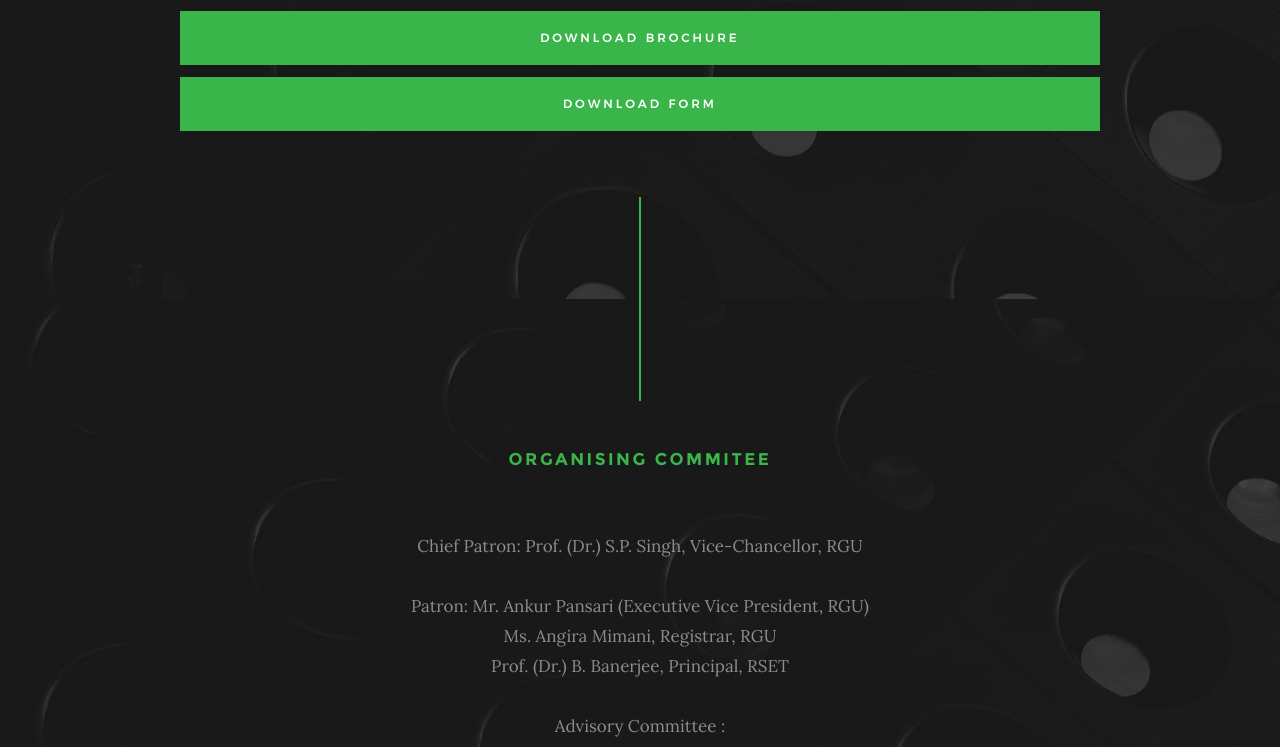
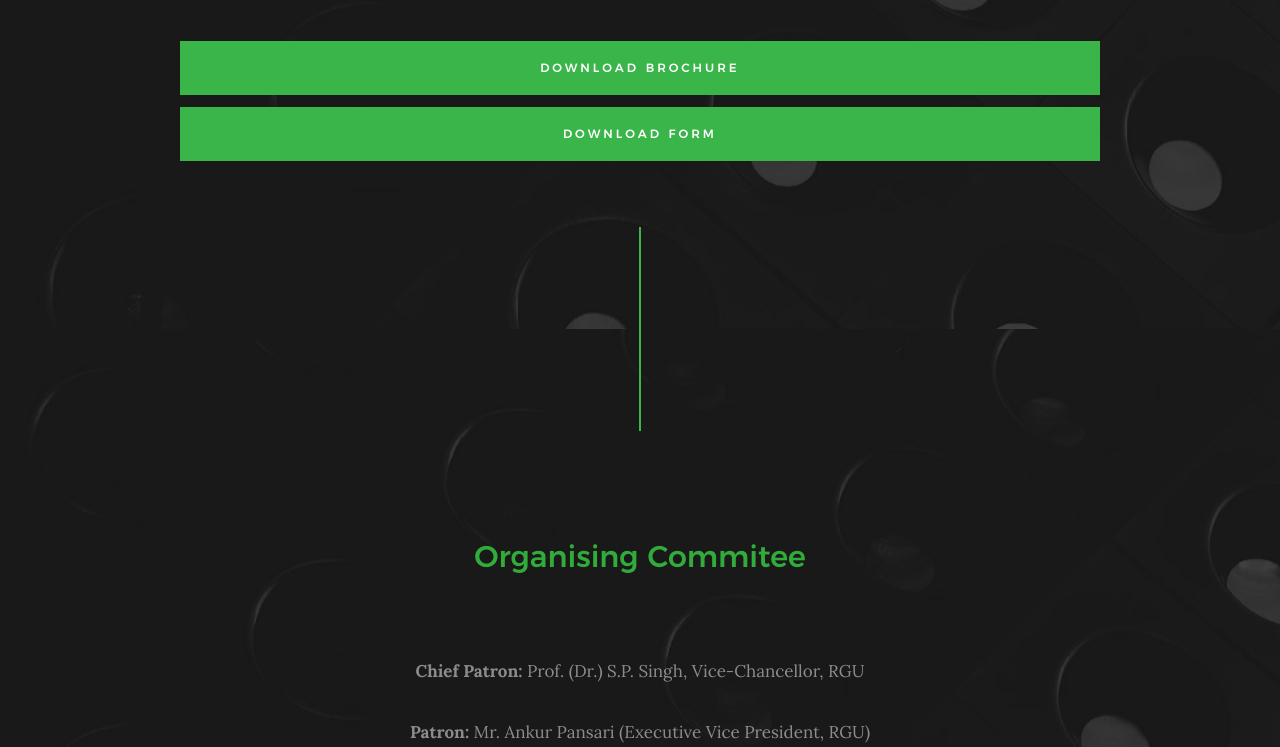
Before and after one commit to das11/fdp, a plain HTML site: page index.html in a window 1280 px wide. Shown: the part 6565-7312 px from the top of the page. Drawn offline with Linux system fonts and the light colour scheme; files whose address does not match are found by name.

Commit message:
font update

```diff
--- a/index.html
+++ b/index.html
@@ -393,11 +393,13 @@
                 <div class="service-text">
                     <h3 class="h2">Important Dates</h3>
                     <p>
+                        Dates of the FDP :
+                       <br>
+                       18th - 23rd June
+                       <br>
                        Last date of uploading the registration form : 30th May, 2018
                        <br>
-                       Dates of the fdp :
-                       <br>
-                       18th to 23rd June
+
 
                        List of selected participants will be uploaded on : 5th June, 2018<br>
                        <a href="#">List of selected participants</a>
@@ -507,21 +509,21 @@
 
         <div class="row section-header" data-aos="fade-up">
             <div class="col-full">
-                <h3 class="subhead">Organising Commitee</h3>
+                <h2 style="color: #31ab39">Organising Commitee</h2>
                 <p>
                     <br>
                     <br>
-                    Chief Patron: Prof. (Dr.) S.P. Singh, Vice-Chancellor, RGU
+                    <b>Chief Patron:</b> Prof. (Dr.) S.P. Singh, Vice-Chancellor, RGU
                     <br>
                     <br>
-                    Patron: Mr. Ankur Pansari (Executive Vice President, RGU)
+                    <b>Patron:</b> Mr. Ankur Pansari (Executive Vice President, RGU)
                     <br>
                     Ms. Angira Mimani, Registrar, RGU
                     <br>
                     Prof. (Dr.) B. Banerjee, Principal, RSET
                     <br>
                     <br>
-                    Advisory Committee :
+                    <b>Advisory Committee :</b>
                     <br>
                     Prof. (Dr.) P.K. Goswami, EE
                     <br>
@@ -534,22 +536,22 @@
                     Mr. Aniruddha Deka, HOD, CSE
                     <br>
                     <br>
-                    Co-ordinator: Prof. (Dr.) Bibha Das Saikia, Advisor, CE
+                    <b>Co-ordinator:</b> Prof. (Dr.) Bibha Das Saikia, Advisor, CE
                     <br>
                     <br>
-                    Coordinators: Prof. (Dr.) Arnab Sarma, HOD, CE
+                    <b>Coordinators:</b> Prof. (Dr.) Arnab Sarma, HOD, CE
                     <br>
                     Dr. Israﬁl Hussain, HOD, EE
                     <br>
                     <br>
-                    Conveners :
+                    <b>Conveners :</b>
                     <br>
                     Ms. Vanita Agrawal, Assistant Professor; Advisor, EE
                     <br>
                     Mr. Soumyabrata Bhattacharjee, Assistant Professor, ME
                     <br>
                     <br>
-                    Co-Conveners:
+                    <b>Co-Conveners:</b>
                     <br>
                     Mr. Debashis Dev Misra, Assistant Professor, CSE
                     <br>
```
